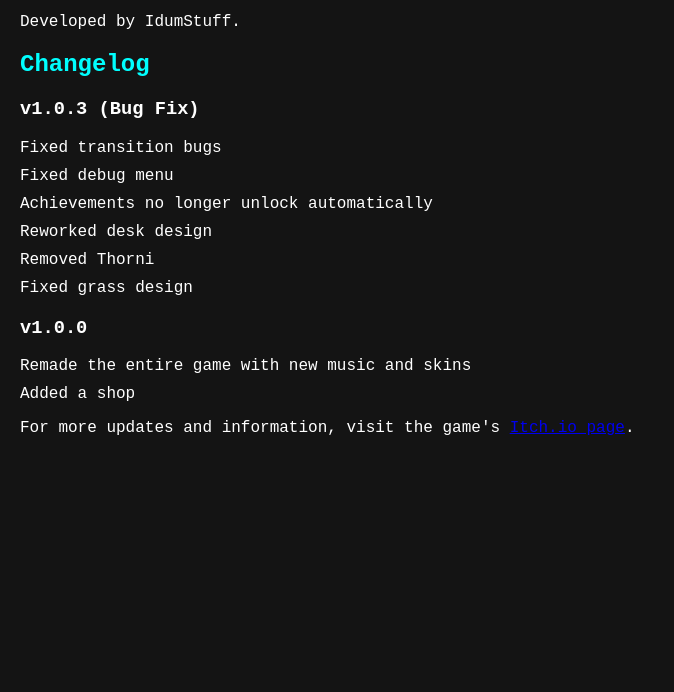
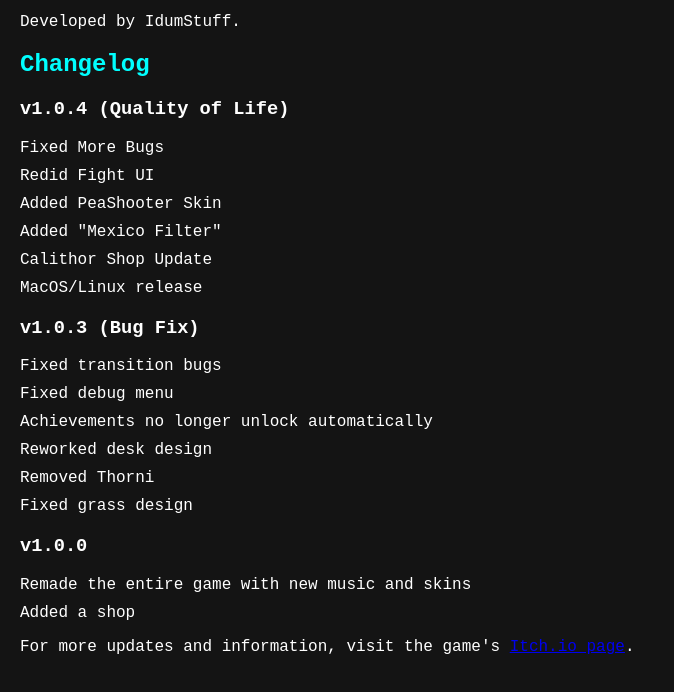
Before and after one commit to CholesterolMS/bashama.info, a plain HTML site: page index.html in a window 1280 px wide. Shown: the part 121-813 px from the top of the page, without its empty margins (0-674 px from the left). Drawn offline with Linux system fonts and the light colour scheme.

Commit message:
Update v1.0.4 index.html

```diff
--- a/index.html
+++ b/index.html
@@ -41,6 +41,21 @@
     <p>Developed by IdumStuff.</p>
 
     <h2>Changelog</h2>
+
+        <div class="changelog">
+        <h3>v1.0.4 (Quality of Life)</h3>
+        <ul>
+            <li>Fixed More Bugs</li>
+            <li>Redid Fight UI</li>
+            <li>Added PeaShooter Skin</li>
+            <li>Added "Mexico Filter"</li>
+            <li>Calithor Shop Update</li>
+            <li>MacOS/Linux release</li>
+        </ul>
+    </div>
+
+
+
     <div class="changelog">
         <h3>v1.0.3 (Bug Fix)</h3>
         <ul>
```
